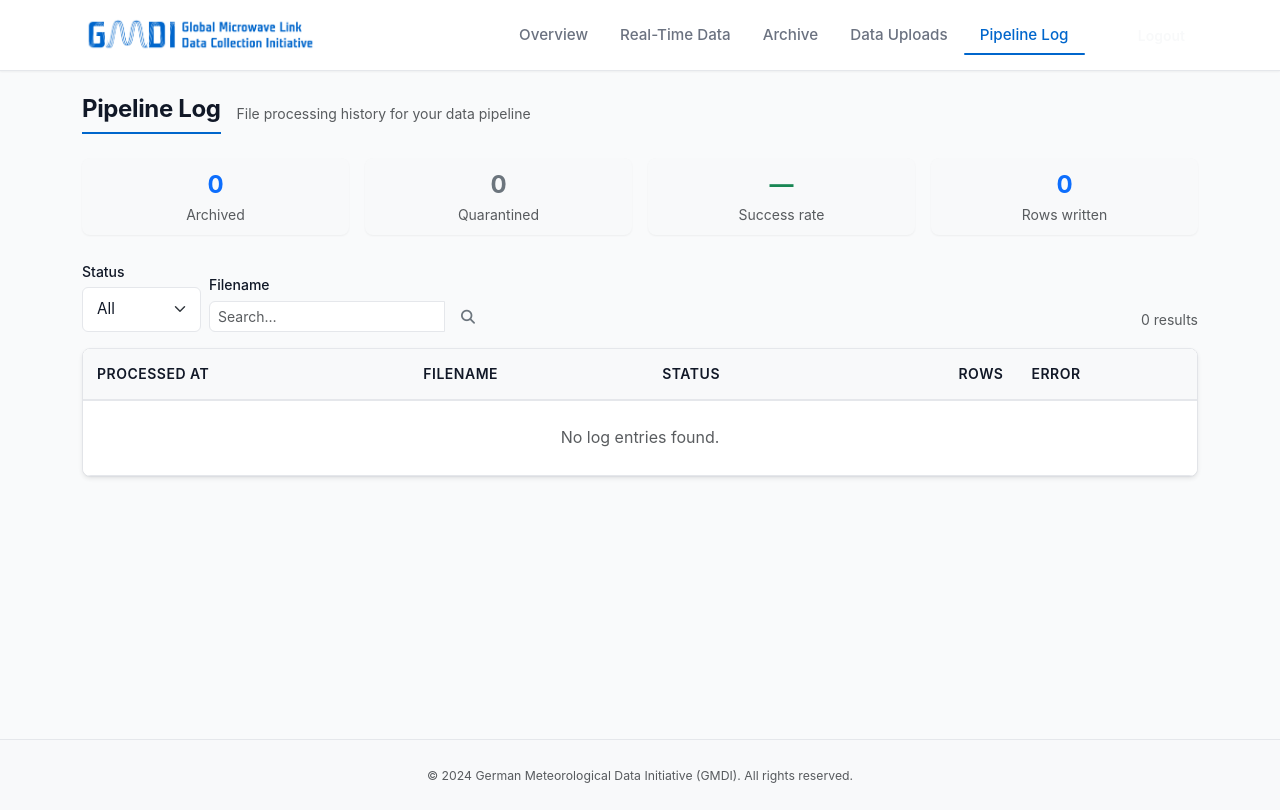
After one commit to OpenSenseAction/GMDI_prototype, a Flask app: page /pipeline-log in a window 1280 px wide. The commit adds this page. Run offline with Flask 3, Linux system fonts and the light colour scheme; the visitor is signed in with stand-in values (Sample User, id 1); parts of the project's set-up code (start-up, migrations or seed data) failed here and were passed over; some libraries are stand-ins or nearby versions.

Commit message:
feat(webserver): pipeline log explorer page
- Add /pipeline-log route (login_required): queries file_processing_log
  via user_db_scope so RLS automatically scopes results to the logged-in user
- Supports status filter (archived/quarantined/all), filename ILIKE search,
  and 50-rows/page pagination
- Returns summary stats: archived count, quarantined count, success rate,
  total rows written
- Add pipeline_log.html template: summary cards, filter form, status badges,
  error message column (truncated with full text on hover), Bootstrap pagination
- Add 'Pipeline Log' nav link to base.html

```diff
--- a/webserver/main.py
+++ b/webserver/main.py
@@ -648,6 +648,93 @@ def archive():
 # ==================== DATA UPLOADS ROUTES ====================
 
 
+@app.route("/pipeline-log")
+@login_required
+def pipeline_log():
+    """File processing log explorer — filterable, paginated."""
+    STATUS_OPTIONS = ["", "archived", "quarantined"]
+    per_page = 50
+
+    status_filter = request.args.get("status", "")
+    search = request.args.get("search", "").strip()
+    try:
+        page = max(1, int(request.args.get("page", 1)))
+    except ValueError:
+        page = 1
+
+    if status_filter not in STATUS_OPTIONS:
+        status_filter = ""
+
+    rows = []
+    total = 0
+    stats = {"archived": 0, "quarantined": 0, "total_rows_written": 0}
+
+    try:
+        with user_db_scope(current_user.id) as conn:
+            cur = conn.cursor()
+
+            # Summary counts (always over all time for this user)
+            cur.execute(
+                """
+                SELECT
+                    COUNT(*) FILTER (WHERE status = 'archived')    AS archived,
+                    COUNT(*) FILTER (WHERE status = 'quarantined') AS quarantined,
+                    COALESCE(SUM(rows_written) FILTER (WHERE status = 'archived'), 0) AS total_rows
+                FROM file_processing_log
+                """
+            )
+            r = cur.fetchone()
+            stats = {"archived": r[0], "quarantined": r[1], "total_rows_written": r[2]}
+
+            # Build filtered query
+            conditions = []
+            params = []
+            if status_filter:
+                conditions.append("status = %s")
+                params.append(status_filter)
+            if search:
+                conditions.append("filename ILIKE %s")
+                params.append(f"%{search}%")
+
+            where = ("WHERE " + " AND ".join(conditions)) if conditions else ""
+
+            cur.execute(
+                f"SELECT COUNT(*) FROM file_processing_log {where}", params
+            )
+            total = cur.fetchone()[0]
+
+            offset = (page - 1) * per_page
+            cur.execute(
+                f"""
+                SELECT id, filename, status, rows_written, error_message, processed_at
+                FROM file_processing_log
+                {where}
+                ORDER BY processed_at DESC
+                LIMIT %s OFFSET %s
+                """,
+                params + [per_page, offset],
+            )
+            rows = cur.fetchall()
+    except Exception as e:
+        flash(f"Database error: {escape(str(e))}")
+
+    total_pages = max(1, (total + per_page - 1) // per_page)
+    return render_template(
+        "pipeline_log.html",
+        rows=rows,
+        stats=stats,
+        status_filter=status_filter,
+        search=search,
+        page=page,
+        total=total,
+        total_pages=total_pages,
+        per_page=per_page,
+    )
+
+
+# ==================== DATA UPLOADS ROUTES ====================
+
+
 @app.route("/data-uploads")
 @login_required
 def data_uploads():
--- a/webserver/templates/base.html
+++ b/webserver/templates/base.html
@@ -39,6 +39,10 @@
                         <a class="nav-link {% if request.path == '/data-uploads' %}active{% endif %}"
                             href="/data-uploads">Data Uploads</a>
                     </li>
+                    <li class="nav-item">
+                        <a class="nav-link {% if request.path == '/pipeline-log' %}active{% endif %}"
+                            href="/pipeline-log">Pipeline Log</a>
+                    </li>
                     <li class="nav-item ms-3 d-flex align-items-center">
                         <span class="navbar-text text-white-50 me-2 small">
                             <i class="fas fa-user me-1"></i>{{ current_user.display_name }}
--- /dev/null
+++ b/webserver/templates/pipeline_log.html
@@ -0,0 +1,159 @@
+{% extends "base.html" %}
+
+{% block title %}Pipeline Log - GMDI Platform{% endblock %}
+
+{% block content %}
+<div class="d-flex align-items-center mb-4 gap-3">
+    <h2 class="mb-0">Pipeline Log</h2>
+    <span class="text-muted small">File processing history for your data pipeline</span>
+</div>
+
+<!-- Summary bar -->
+<div class="row g-3 mb-4">
+    <div class="col-6 col-md-3">
+        <div class="card text-center border-0 bg-light">
+            <div class="card-body py-2">
+                <div class="fs-4 fw-bold text-primary">{{ "{:,}".format(stats.archived) }}</div>
+                <div class="small text-muted">Archived</div>
+            </div>
+        </div>
+    </div>
+    <div class="col-6 col-md-3">
+        <div class="card text-center border-0 {% if stats.quarantined > 0 %}bg-danger-subtle{% else %}bg-light{% endif %}">
+            <div class="card-body py-2">
+                <div class="fs-4 fw-bold {% if stats.quarantined > 0 %}text-danger{% else %}text-secondary{% endif %}">
+                    {{ "{:,}".format(stats.quarantined) }}
+                </div>
+                <div class="small text-muted">Quarantined</div>
+            </div>
+        </div>
+    </div>
+    <div class="col-6 col-md-3">
+        <div class="card text-center border-0 bg-light">
+            <div class="card-body py-2">
+                <div class="fs-4 fw-bold text-success">
+                    {% if stats.archived + stats.quarantined > 0 %}
+                        {{ "%.1f"|format(100 * stats.archived / (stats.archived + stats.quarantined)) }}%
+                    {% else %}—{% endif %}
+                </div>
+                <div class="small text-muted">Success rate</div>
+            </div>
+        </div>
+    </div>
+    <div class="col-6 col-md-3">
+        <div class="card text-center border-0 bg-light">
+            <div class="card-body py-2">
+                <div class="fs-4 fw-bold text-primary">{{ "{:,}".format(stats.total_rows_written) }}</div>
+                <div class="small text-muted">Rows written</div>
+            </div>
+        </div>
+    </div>
+</div>
+
+<!-- Filters -->
+<form method="get" class="d-flex flex-wrap gap-2 mb-3 align-items-end">
+    <div>
+        <label class="form-label small mb-1">Status</label>
+        <select name="status" class="form-select form-select-sm" onchange="this.form.submit()">
+            <option value="" {% if not status_filter %}selected{% endif %}>All</option>
+            <option value="archived" {% if status_filter == 'archived' %}selected{% endif %}>Archived</option>
+            <option value="quarantined" {% if status_filter == 'quarantined' %}selected{% endif %}>Quarantined</option>
+        </select>
+    </div>
+    <div>
+        <label class="form-label small mb-1">Filename</label>
+        <div class="input-group input-group-sm">
+            <input type="text" name="search" class="form-control" placeholder="Search…" value="{{ search }}">
+            <button class="btn btn-outline-secondary" type="submit">
+                <i class="fas fa-search"></i>
+            </button>
+        </div>
+    </div>
+    {% if status_filter or search %}
+    <div class="align-self-end">
+        <a href="/pipeline-log" class="btn btn-sm btn-outline-danger">
+            <i class="fas fa-times me-1"></i>Clear
+        </a>
+    </div>
+    {% endif %}
+    <div class="ms-auto align-self-end small text-muted">
+        {{ "{:,}".format(total) }} result{% if total != 1 %}s{% endif %}
+    </div>
+</form>
+
+<!-- Table -->
+<div class="card shadow-sm">
+    <div class="table-responsive">
+        <table class="table table-sm table-hover mb-0 align-middle">
+            <thead class="table-light">
+                <tr>
+                    <th>Processed at</th>
+                    <th>Filename</th>
+                    <th>Status</th>
+                    <th class="text-end">Rows</th>
+                    <th>Error</th>
+                </tr>
+            </thead>
+            <tbody>
+            {% for id, filename, status, rows_written, error_message, processed_at in rows %}
+                <tr>
+                    <td class="text-nowrap small text-muted">
+                        {{ processed_at.strftime('%Y-%m-%d %H:%M:%S') }}
+                    </td>
+                    <td class="font-monospace small">{{ filename }}</td>
+                    <td>
+                        {% if status == 'archived' %}
+                        <span class="badge bg-success-subtle text-success border border-success-subtle">
+                            <i class="fas fa-check me-1"></i>archived
+                        </span>
+                        {% else %}
+                        <span class="badge bg-danger-subtle text-danger border border-danger-subtle">
+                            <i class="fas fa-exclamation-triangle me-1"></i>quarantined
+                        </span>
+                        {% endif %}
+                    </td>
+                    <td class="text-end small">
+                        {% if rows_written is not none %}{{ "{:,}".format(rows_written) }}{% else %}—{% endif %}
+                    </td>
+                    <td class="small text-danger">
+                        {% if error_message %}
+                        <span title="{{ error_message }}" style="cursor:help;">
+                            {{ error_message[:80] }}{% if error_message|length > 80 %}…{% endif %}
+                        </span>
+                        {% endif %}
+                    </td>
+                </tr>
+            {% else %}
+                <tr>
+                    <td colspan="5" class="text-center text-muted py-4">No log entries found.</td>
+                </tr>
+            {% endfor %}
+            </tbody>
+        </table>
+    </div>
+</div>
+
+<!-- Pagination -->
+{% if total_pages > 1 %}
+<nav class="mt-3">
+    <ul class="pagination pagination-sm justify-content-center mb-0">
+        <li class="page-item {% if page == 1 %}disabled{% endif %}">
+            <a class="page-link" href="?page={{ page - 1 }}&status={{ status_filter }}&search={{ search }}">
+                &laquo;
+            </a>
+        </li>
+        {% for p in range([1, page - 2]|max, [total_pages + 1, page + 3]|min) %}
+        <li class="page-item {% if p == page %}active{% endif %}">
+            <a class="page-link" href="?page={{ p }}&status={{ status_filter }}&search={{ search }}">{{ p }}</a>
+        </li>
+        {% endfor %}
+        <li class="page-item {% if page == total_pages %}disabled{% endif %}">
+            <a class="page-link" href="?page={{ page + 1 }}&status={{ status_filter }}&search={{ search }}">
+                &raquo;
+            </a>
+        </li>
+    </ul>
+</nav>
+{% endif %}
+
+{% endblock %}
```
